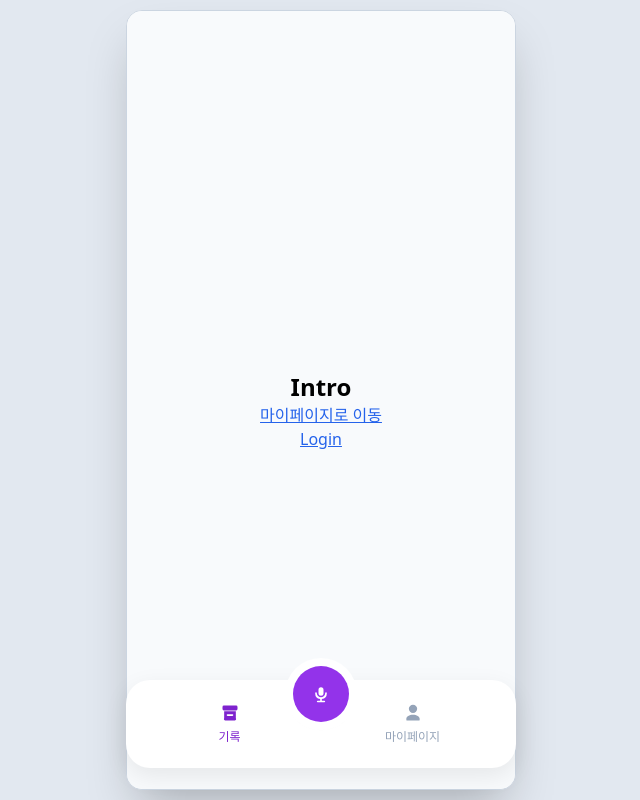
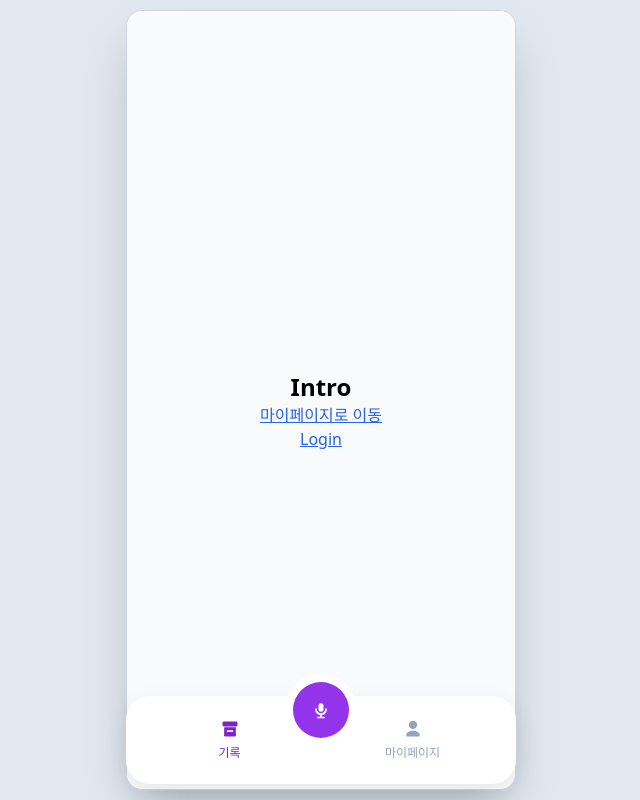
Before and after one commit to taeranlee/maumii, a React (Vite) app: page / in a window 1280 px wide. Shown: the whole page, without its empty margins (319-959 px from the left). Built offline with nearby package versions, Linux system fonts and the light colour scheme.

Commit message:
feat : navigation test

```diff
--- a/package.json
+++ b/package.json
@@ -11,7 +11,8 @@
   },
   "dependencies": {
     "react": "^19.1.1",
-    "react-dom": "^19.1.1"
+    "react-dom": "^19.1.1",
+    "react-router-dom": "^7.8.1"
   },
   "devDependencies": {
     "@eslint/js": "^9.33.0",
--- a/src/components/Navigation.jsx
+++ b/src/components/Navigation.jsx
@@ -23,7 +23,7 @@ export default function Navigation({ active = "mic", onChange }) {
   );
 
   return (
-    <div className="absolute left-1/2 bottom-4 -translate-x-1/2 w-[calc(100%-32px)] max-w-[390px]">
+    <div className="relative w-full max-w-[390px] mx-auto">
       {/* 배경 바 */}
       <div className="relative z-0 flex items-center justify-between rounded-3xl bg-white p-3 shadow-[0_8px_24px_rgba(0,0,0,0.08)]">
         {/* 왼쪽 탭: 기록 */}
```
Also changed, not shown: 1 other file (tests, documents, lock files or other folders).
